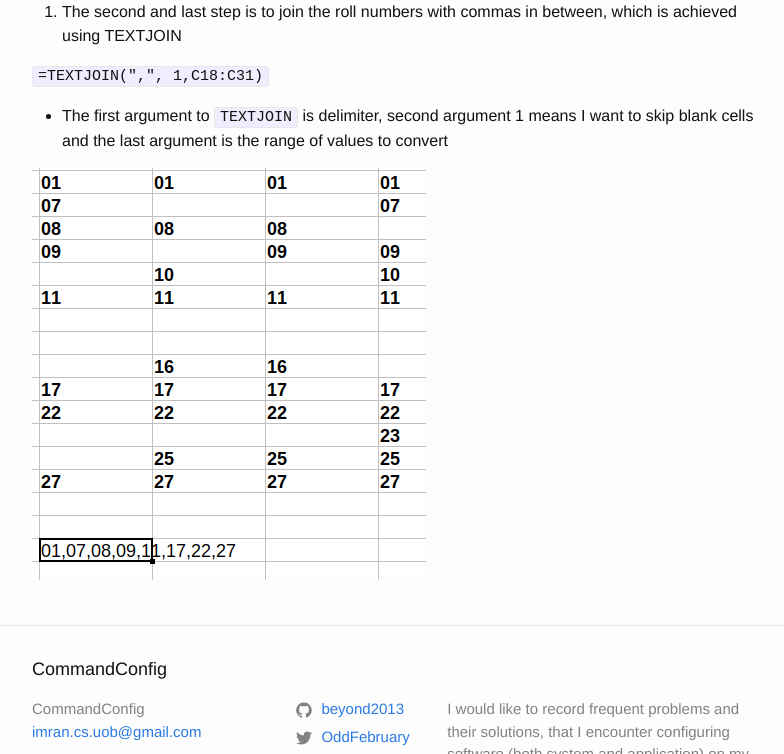
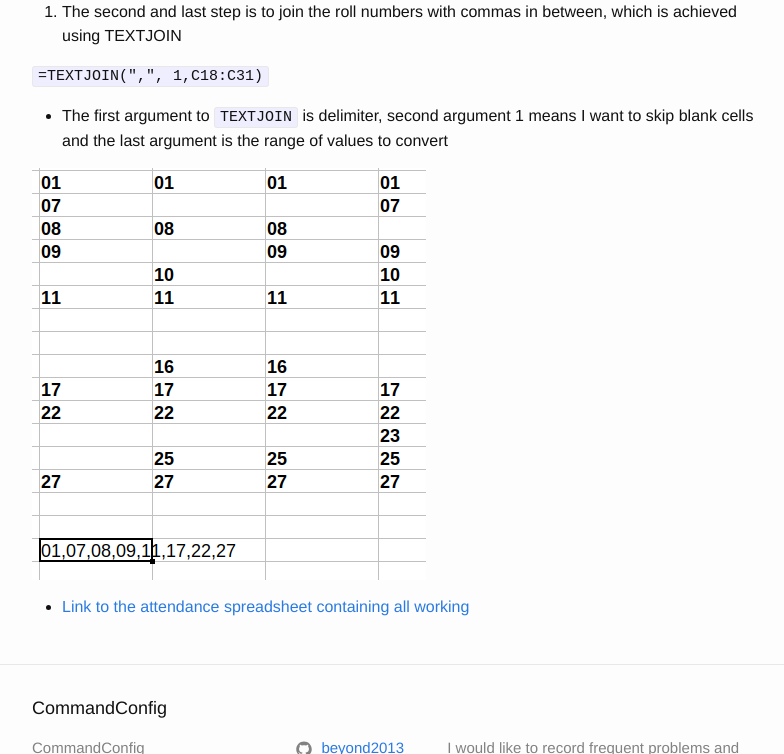
Before and after one commit to beyond2013/beyond2013.github.io, a Jekyll site: the page built from _posts/2021-05-08-making-csv-list-libre-calc.markdown, in a window 1280 px wide and 900 px high, scrolled down 1432 px, cut to the strip 0-754 px from the top of the window. Shown: the whole strip, without its empty margins (238-1022 px from the left). Built offline with Jekyll 4.4.1, drawn with Linux system fonts in a browser that asks for light colours.

Commit message:
add link to spreadsheet

```diff
--- a/_posts/2021-05-08-making-csv-list-libre-calc.markdown
+++ b/_posts/2021-05-08-making-csv-list-libre-calc.markdown
@@ -35,3 +35,5 @@ The CMS requires a comma separated list of roll numbers, and following is how I
 - The first argument to `TEXTJOIN` is delimiter, second argument 1 means I want to skip blank cells and the last argument is the range of values to convert
 
 ![Resulting csv list]({{ site.baseurl }}/assets/images/result.png "Resulting csv list")
+
+- [Link to the attendance spreadsheet containing all working]({{ site.baseurl }}/assets/attendance.ods)
```
Also changed, not shown: 1 other file.
